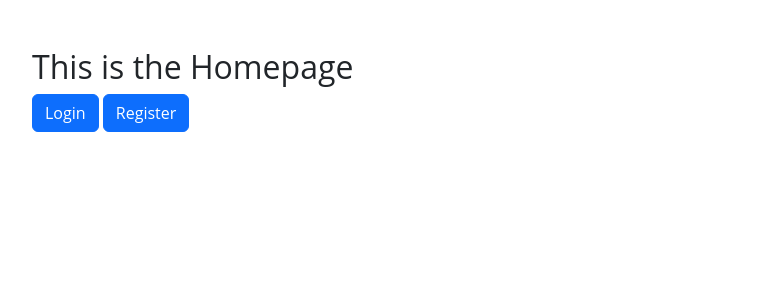
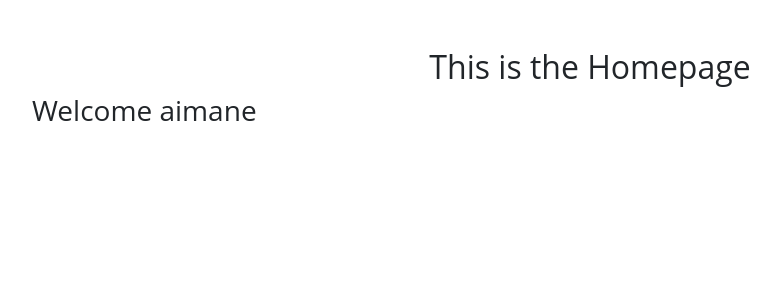
Before and after one commit to aymanysr/todo-Django, a Django app: page / in a window 1280 px wide. Shown: the part 58-358 px from the top of the page, without its empty margins (50-830 px from the left). Run offline with Django 4.2, Linux system fonts and the light colour scheme; a user stored in the database is signed in; some libraries are stand-ins or nearby versions.

Commit message:
add welcome (username) if user is connected, else: login/logout btn

```diff
--- a/todo/templates/todo/index.html
+++ b/todo/templates/todo/index.html
@@ -2,9 +2,11 @@
 {% block title %} Homepage {% endblock %}
 
 {% block content %}
-<html>
-  <h2>This is the Homepage</h2>
-  <a class="btn btn-primary" href="{% url 'login' %}">Login</a>
-  <a class="btn btn-primary" href="{% url 'register' %}">Register</a>
-</html>
+  <h2 class="d-flex justify-content-center">This is the Homepage</h2>
+  {% if user.is_authenticated %}
+    <h3>Welcome {{ user.username }}</h3>
+  {% else %}
+    <a class="btn btn-primary" href="{% url 'login' %}">Login</a>
+    <a class="btn btn-primary" href="{% url 'register' %}">Register</a>
+  {% endif %}
 {% endblock %}
```
